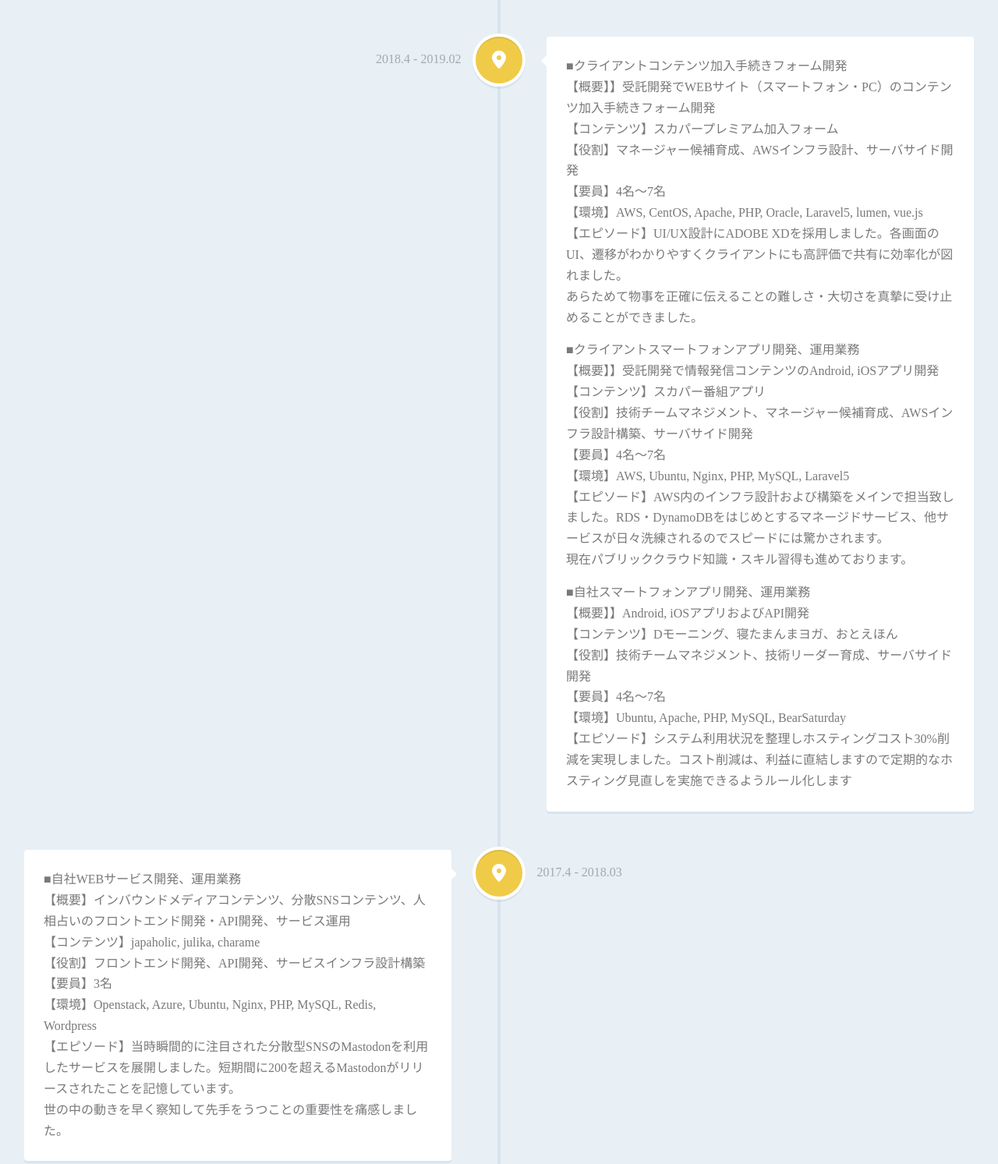
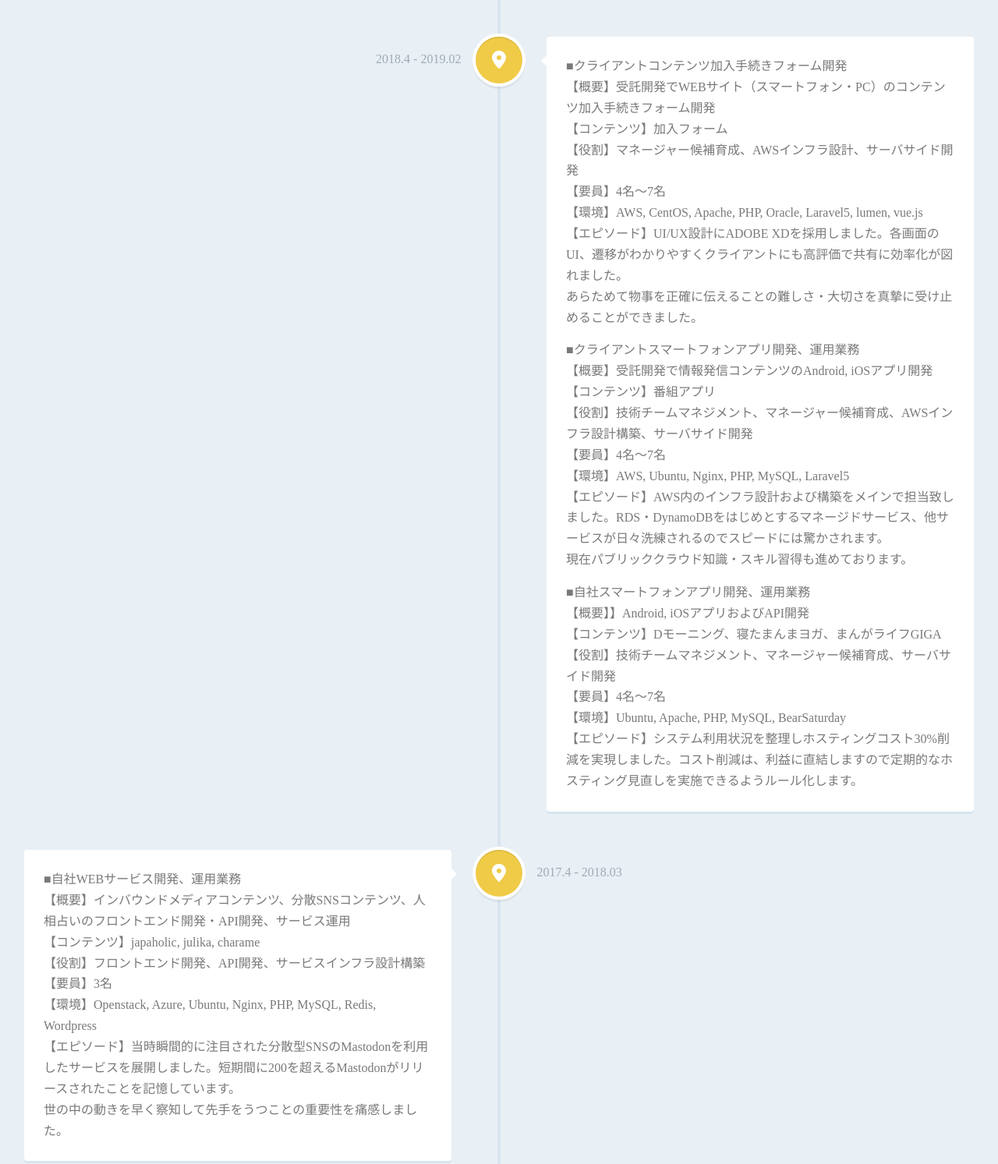
Before and after one commit to takahashiyos/takahashiyos.github.io, a plain HTML site: page index.html in a window 1280 px wide. Shown: the part 599-2092 px from the top of the page at 78% size. Drawn offline with nearby package versions, Linux system fonts and the light colour scheme; a web font is replaced by a local one.

Commit message:
Update index.html

```diff
--- a/index.html
+++ b/index.html
@@ -55,8 +55,8 @@
       </div>
       <p class="text--subtle">
       ■クライアントコンテンツ加入手続きフォーム開発<br>
-    【概要】】受託開発でWEBサイト（スマートフォン・PC）のコンテンツ加入手続きフォーム開発<br>
-    【コンテンツ】スカパープレミアム加入フォーム<br>
+    【概要】受託開発でWEBサイト（スマートフォン・PC）のコンテンツ加入手続きフォーム開発<br>
+    【コンテンツ】加入フォーム<br>
     【役割】マネージャー候補育成、AWSインフラ設計、サーバサイド開発<br>
     【要員】4名～7名<br>
     【環境】AWS, CentOS, Apache, PHP, Oracle, Laravel5, lumen, vue.js<br>
@@ -66,8 +66,8 @@
 
       <p class="text--subtle">
       ■クライアントスマートフォンアプリ開発、運用業務<br>
-    【概要】】受託開発で情報発信コンテンツのAndroid, iOSアプリ開発<br>
-    【コンテンツ】スカパー番組アプリ<br>
+    【概要】受託開発で情報発信コンテンツのAndroid, iOSアプリ開発<br>
+    【コンテンツ】番組アプリ<br>
     【役割】技術チームマネジメント、マネージャー候補育成、AWSインフラ設計構築、サーバサイド開発<br>
     【要員】4名～7名<br>
     【環境】AWS, Ubuntu, Nginx, PHP, MySQL, Laravel5<br>
@@ -78,11 +78,11 @@
       <p class="text--subtle">
       ■自社スマートフォンアプリ開発、運用業務<br>
     【概要】】Android, iOSアプリおよびAPI開発<br>
-    【コンテンツ】Dモーニング、寝たまんまヨガ、おとえほん<br>
-    【役割】技術チームマネジメント、技術リーダー育成、サーバサイド開発<br>
+    【コンテンツ】Dモーニング、寝たまんまヨガ、まんがライフGIGA<br>
+    【役割】技術チームマネジメント、マネージャー候補育成、サーバサイド開発<br>
     【要員】4名～7名<br>
     【環境】Ubuntu, Apache, PHP, MySQL, BearSaturday<br>
-    【エピソード】システム利用状況を整理しホスティングコスト30%削減を実現しました。コスト削減は、利益に直結しますので定期的なホスティング見直しを実施できるようルール化します<br>
+    【エピソード】システム利用状況を整理しホスティングコスト30%削減を実現しました。コスト削減は、利益に直結しますので定期的なホスティング見直しを実施できるようルール化します。<br>
       </p>
     </div> <!-- cd-timeline__content -->
   </div> <!-- cd-timeline__block -->
@@ -326,7 +326,7 @@
     【要員】4名～7名<br>
     【環境】Windows 98, Windows2000, Visual C, Visual Studio<br>
     【エピソード】VisualTestを用いてプランデータのテスト自動化を構築いたしました。<br>
-    営業外にも処理ができたことで検証戸建て数を増やし不具合早期発見・品質向上に貢献することができました。<br>
+    営業時間外にも処理ができたことで検証戸建て数を増やし不具合早期発見・品質向上に貢献することができました。<br>
       </p>
     </div> <!-- cd-timeline__content -->
   </div> <!-- cd-timeline__block -->
```
